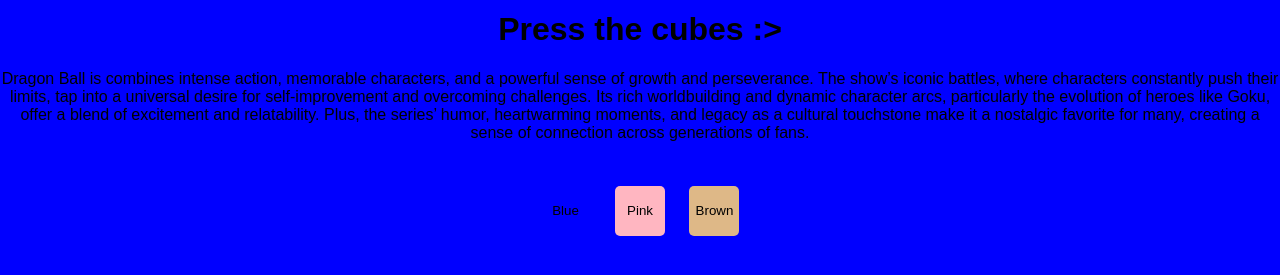
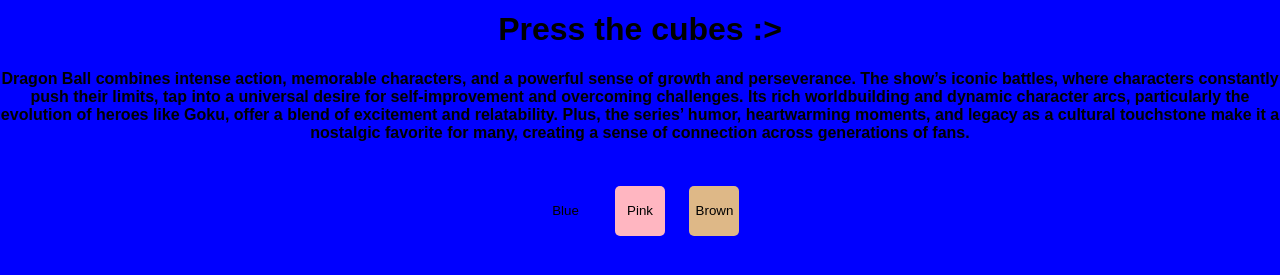
Before and after one commit to G1PSY-00/ITWEBDEVTTH-Act8, a plain HTML site: page index.html in a window 1280 px wide. Both pictures are taken after a click on the button "Blue". Shown: the part 439-714 px from the top of the page. Drawn offline with Linux system fonts and the light colour scheme.

Commit message:
Add files via upload

```diff
--- a/index.html
+++ b/index.html
@@ -45,7 +45,7 @@
         <img id="image" src="images/elmo-burning.gif" alt="Image" onerror="this.onerror=null; this.src='images/fallback.jpg';">
         <h1>Press the cubes :></h1>
 
-        <p id="blueParagraph" class="paragraph">Dragon Ball is combines intense action, memorable characters, and a powerful sense of growth and perseverance. The show’s iconic battles, where characters constantly push their limits, tap into a universal desire for self-improvement and overcoming challenges. Its rich worldbuilding and dynamic character arcs, particularly the evolution of heroes like Goku, offer a blend of excitement and relatability. Plus, the series’ humor, heartwarming moments, and legacy as a cultural touchstone make it a nostalgic favorite for many, creating a sense of connection across generations of fans.</p>
+        <p id="blueParagraph" class="paragraph">Dragon Ball combines intense action, memorable characters, and a powerful sense of growth and perseverance. The show’s iconic battles, where characters constantly push their limits, tap into a universal desire for self-improvement and overcoming challenges. Its rich worldbuilding and dynamic character arcs, particularly the evolution of heroes like Goku, offer a blend of excitement and relatability. Plus, the series’ humor, heartwarming moments, and legacy as a cultural touchstone make it a nostalgic favorite for many, creating a sense of connection across generations of fans.</p>
         <p id="pinkParagraph" class="paragraph">Sailor Moon blends magical girl fantasy, coming-of-age themes, and a strong sense of friendship and empowerment. The series follows Usagi Tsukino, a relatable and sometimes clumsy heroine who transforms into the powerful Sailor Moon, battling evil while learning important life lessons about love, loyalty, and inner strength. Its vibrant world of magical powers, love interests, and diverse, strong female characters resonates with fans who appreciate the themes of self-discovery, teamwork, and fighting for what's right. The emotional depth, rich character development, and iconic transformations add to its enduring appeal, while the show’s blend of humor, drama, and romance has made it a beloved classic for fans of all ages, especially as it breaks stereotypes of traditional femininity by empowering girls to be both strong and caring.</p>
         <p id="brownParagraph" class="paragraph">A lot of older Filipinos love watching Manny Pacquiao because he represents national pride and hope. Pacquiao is not just a boxing champion; he is a symbol of hard work, perseverance, and overcoming adversity. Coming from a poor background in the Philippines, his rise to global fame and success resonates deeply with many Filipinos, who see his story as an inspiration. His victories on the world stage brought pride to the country and created a sense of unity, especially during his major matches, which became nationwide events. For many older Filipinos, Pacquiao’s success is a reminder of how far they have come as a nation and the power of determination. His humility, generosity, and involvement in politics further cement his status as a national hero, making his fights more than just sporting events—they are moments of collective celebration.</p>
 
@@ -61,6 +61,9 @@
             document.getElementById("image").src = "images/gohan.jpg";
             showParagraph("blueParagraph");
             changeButtonColors("blue");
+
+            const blueParagraph = document.getElementById("blueParagraph");
+            blueParagraph.style.fontWeight = "bold";
         }
 
         function changeToPink() {
@@ -68,6 +71,9 @@
             document.getElementById("image").src = "images/sailor.jpeg";
             showParagraph("pinkParagraph");
             changeButtonColors("pink");
+
+            const pinkParagraph = document.getElementById("pinkParagraph");
+            pinkParagraph.style.fontStyle = "italic";
         }
 
         function changeToBrown() {
@@ -75,12 +81,18 @@
             document.getElementById("image").src = "images/Manny.jpg";
             showParagraph("brownParagraph");
             changeButtonColors("brown");
+
+            const brownParagraph = document.getElementById("brownParagraph");
+            brownParagraph.style.fontSize = "5em";
         }
 
         function showParagraph(paragraphId) {
             const paragraphs = document.querySelectorAll('.paragraph');
             paragraphs.forEach(paragraph => {
                 paragraph.style.display = 'none';
+                paragraph.style.fontSize = "1em";
+                paragraph.style.fontStyle = "normal";
+                paragraph.style.fontWeight = "normal";
             });
 
             document.getElementById(paragraphId).style.display = 'block';
```
